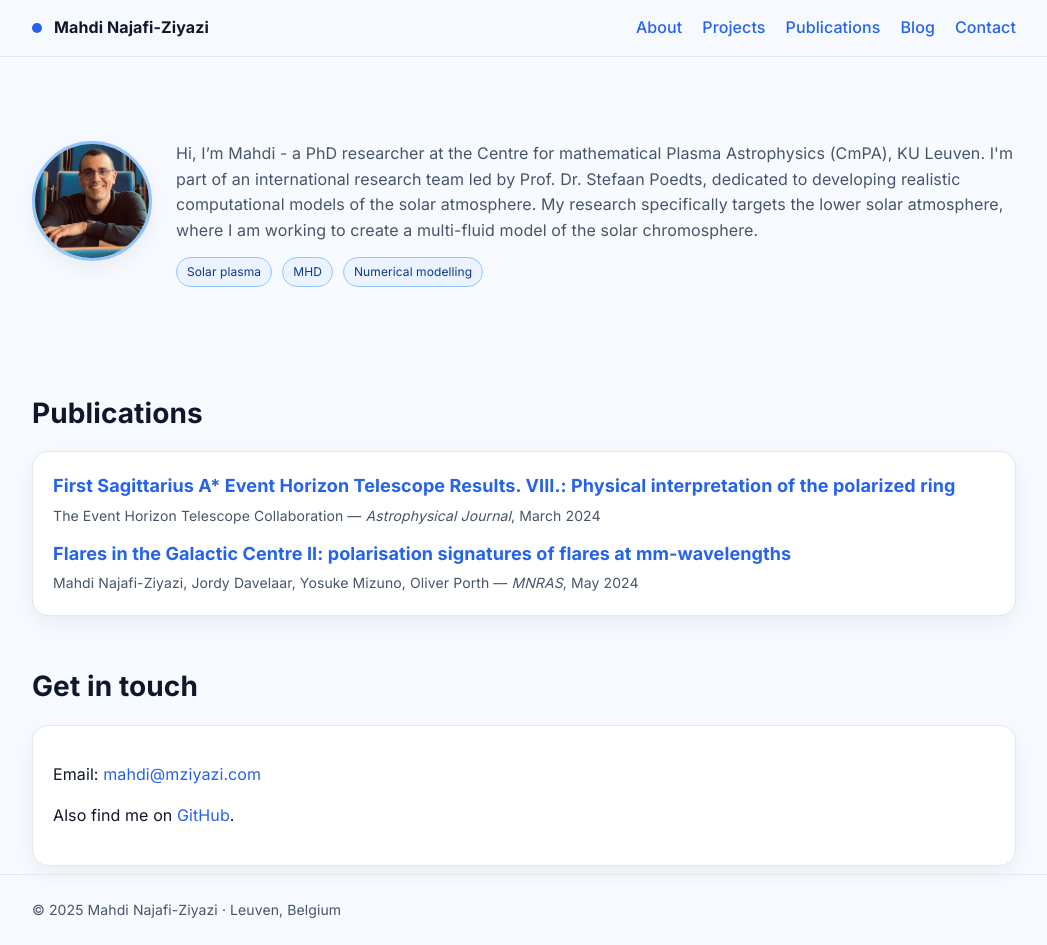
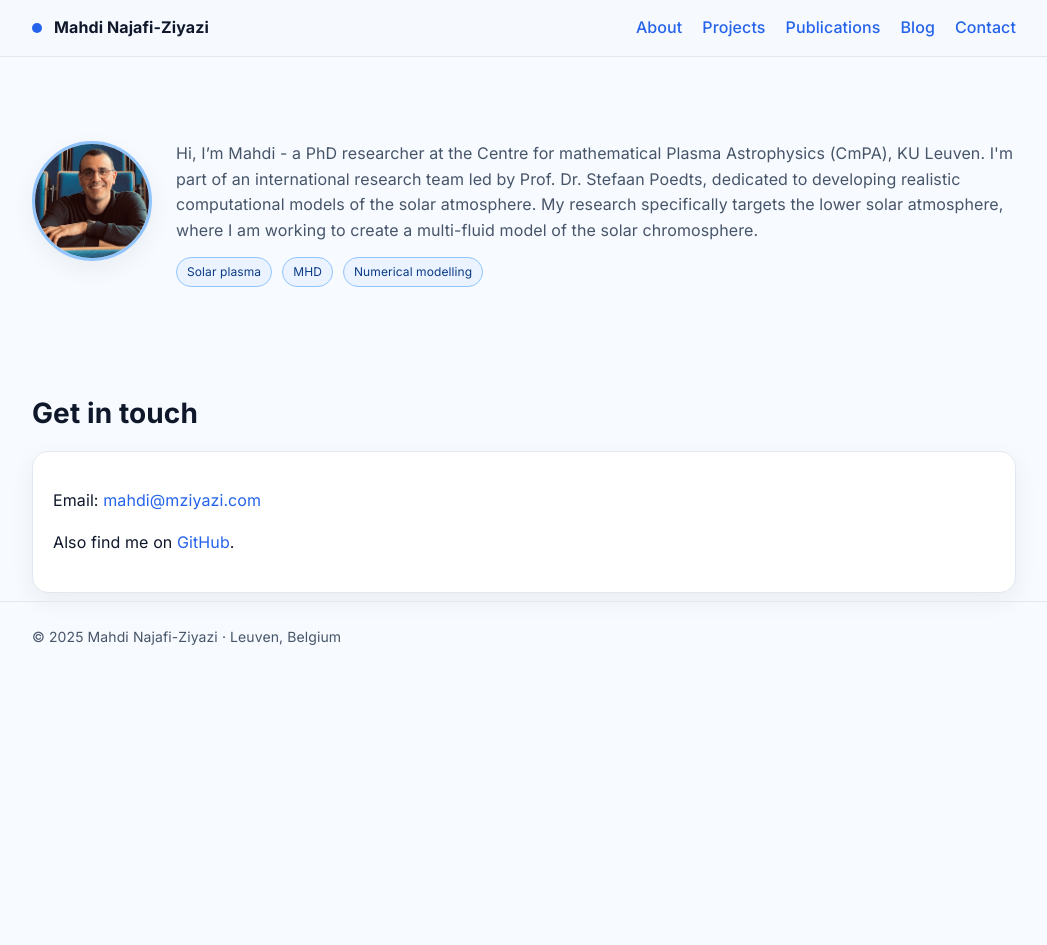
Before and after one commit to mziyazi/mziyazi.github.io, a Jekyll site: the page built from index.md, in a window 1280 px wide and 945 px high. Shown: the whole window, without its empty margins (116-1163 px from the left). Built offline with Jekyll 4.4.1, drawn with Linux system fonts in a browser that asks for light colours.

Commit message:
Add Publications page + ADS auto-update (script + workflow), group-by-year, badges, collapsible abstracts

```diff
--- a/_layouts/default.html
+++ b/_layouts/default.html
@@ -18,7 +18,7 @@
         <ul>
           <li><a href="{{ '/' | relative_url }}#about">About</a></li>
           <li><a href="{{ '/projects/' | relative_url }}" target="_blank" rel="noopener">Projects</a></li>
-          <li><a href="{{ '/' | relative_url }}#publications">Publications</a></li>
+          <li><a href="{{ '/publications/' | relative_url }}" target="_blank" rel="noopener">Publications</a></li>
           <li><a href="{{ '/blog/' | relative_url }}">Blog</a></li>
           <li><a href="{{ '/' | relative_url }}#contact">Contact</a></li>
         </ul>
--- a/assets/css/main.css
+++ b/assets/css/main.css
@@ -33,6 +33,12 @@
 .list{display:grid;gap:12px}
 .pub{display:grid;gap:4px}
 .pub h3{margin:0;font-size:18px}
+.pub .badges{margin-top:4px}
+.pub .badge{background:#eef6ff;border-color:#cde0ff;color:#0b3b86}
+details.abstract{margin-top:6px}
+details.abstract > summary{cursor:pointer;color:var(--brand);font-weight:600}
+details.abstract[open] > summary{opacity:.9}
+h2.year{margin:16px 0 8px}
 /* Projects helpers */
 .links{list-style:none;padding:0;margin:8px 0 0;display:grid;gap:8px}
 .links li{display:flex;align-items:center;gap:10px}
--- a/index.md
+++ b/index.md
@@ -22,29 +22,7 @@
 
 
 
-  <section id="publications">
-    <h2>Publications</h2>
-    <div class="card">
-      <div class="list">
-        <div class="pub">
-          <h3>
-            <a href="#" onclick="return false;" title="Add DOI/URL here">
-              First Sagittarius A* Event Horizon Telescope Results. VIII.: Physical interpretation of the polarized ring
-            </a>
-          </h3>
-          <div class="meta">The Event Horizon Telescope Collaboration — <em>Astrophysical Journal</em>, March 2024</div>
-        </div>
-        <div class="pub">
-          <h3>
-            <a href="#" onclick="return false;" title="Add DOI/URL here">
-              Flares in the Galactic Centre II: polarisation signatures of flares at mm-wavelengths
-            </a>
-          </h3>
-          <div class="meta">Mahdi Najafi-Ziyazi, Jordy Davelaar, Yosuke Mizuno, Oliver Porth — <em>MNRAS</em>, May 2024</div>
-        </div>
-      </div>
-    </div>
-  </section>
+
 
   <section id="contact">
     <h2>Get in touch</h2>
```
Also changed, not shown: _data/publications.json (added, +24 -0 lines), publications.md (added, +57 -0 lines), scripts/fetch_ads.py (added, +95 -0 lines), .github/workflows/fetch-publications.yml (added).
